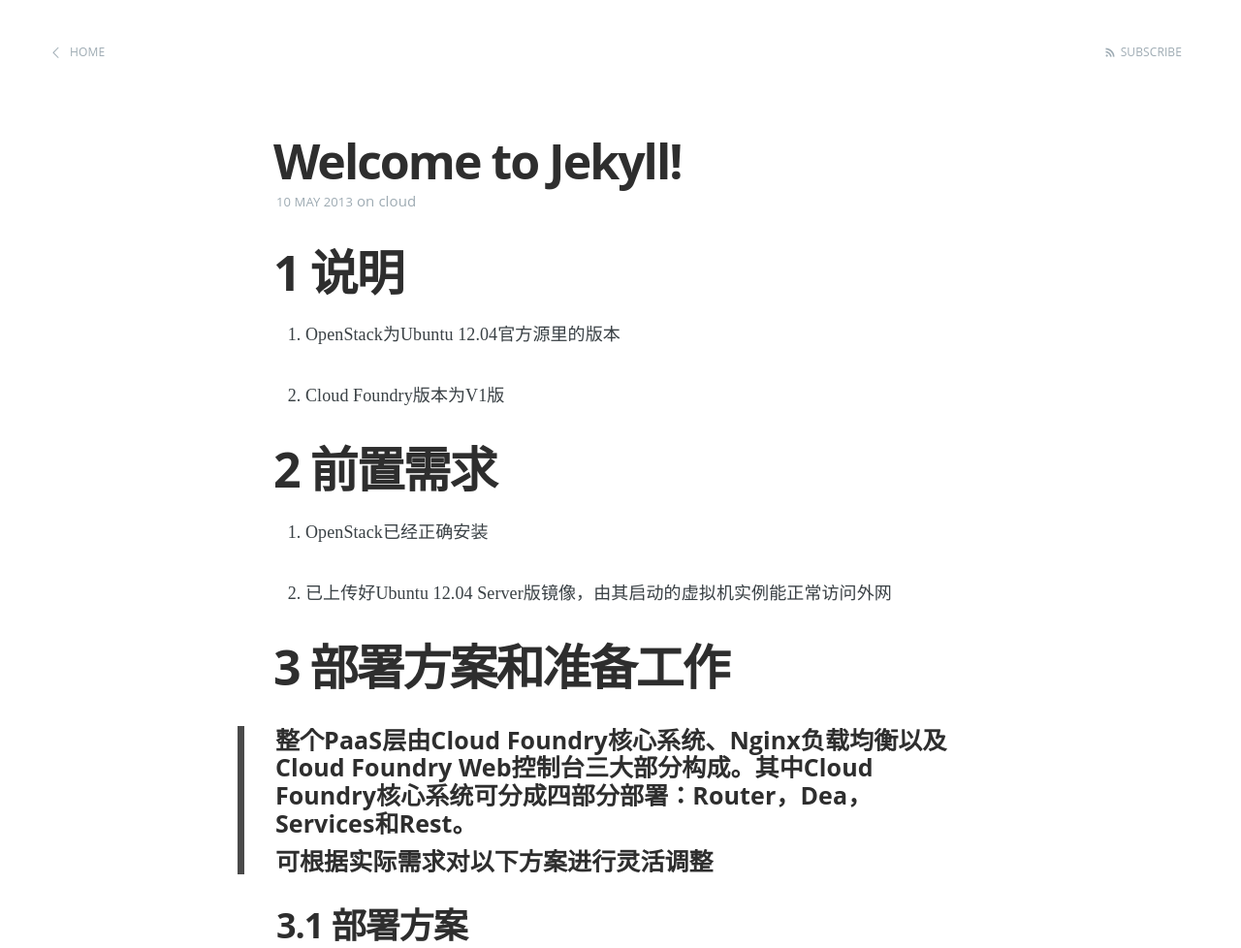
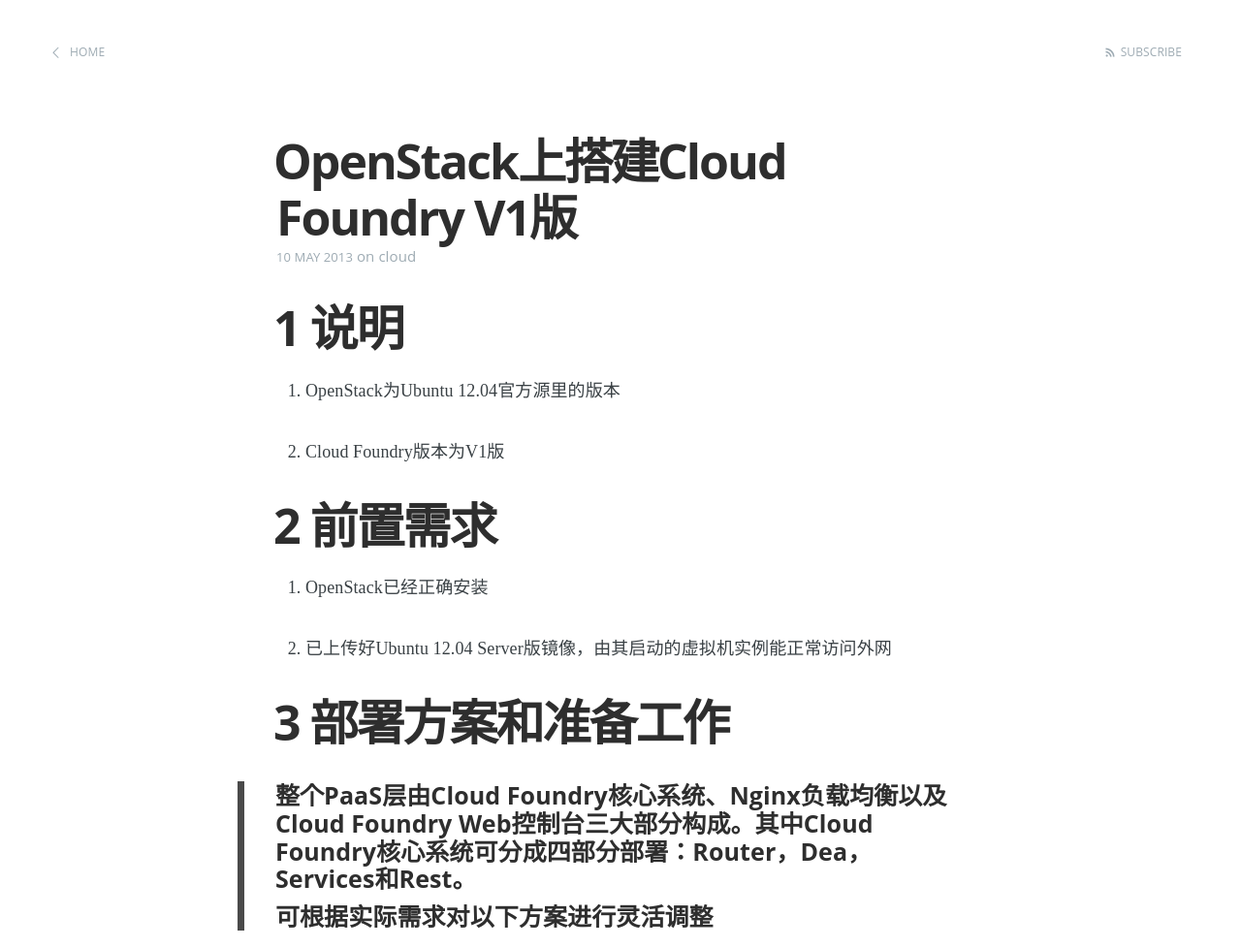
Before and after one commit to lcx412/lcx412.github.io, a plain HTML site: page cloud/2013/05/10/OpenStack上部署Cloud_Foundry_V1版.html in a window 1280 px wide. Shown: the top 978 px of the page at 97% size. Drawn offline with Linux system fonts and the light colour scheme.

Commit message:
修改文章标题

```diff
--- a/cloud/2013/05/10/OpenStack上部署Cloud_Foundry_V1版.html
+++ b/cloud/2013/05/10/OpenStack上部署Cloud_Foundry_V1版.html
@@ -31,7 +31,7 @@
     <article class="post">
 
         <header class="post-header">
-            <h1 class="post-title">Welcome to Jekyll!</h1>
+            <h1 class="post-title">OpenStack上搭建Cloud Foundry V1版</h1>
             <section class="post-meta">
                 <time class="post-date" datetime="2013-05-10">10 May 2013</time>
 
@@ -55,7 +55,7 @@
 
         </span> -->
 
-        <!-- <h1 class="post-title">Welcome to Jekyll!</h1> -->
+        <!-- <h1 class="post-title">OpenStack上搭建Cloud Foundry V1版</h1> -->
 
         <section class="post-content">
             <h1>1 说明</h1>
@@ -538,7 +538,7 @@
             <!-- Share links section -->
             <section class="share">
     <h4>Share this post</h4>
-    <a class="icon-twitter" href="http://twitter.com/share?text=Welcome to Jekyll!&amp;url=http://chengxiang.me/cloud/2013/05/10/OpenStack%E4%B8%8A%E9%83%A8%E7%BD%B2Cloud_Foundry_V1%E7%89%88.html"
+    <a class="icon-twitter" href="http://twitter.com/share?text=OpenStack上搭建Cloud Foundry V1版&amp;url=http://chengxiang.me/cloud/2013/05/10/OpenStack%E4%B8%8A%E9%83%A8%E7%BD%B2Cloud_Foundry_V1%E7%89%88.html"
         onclick="window.open(this.href, 'twitter-share', 'width=550,height=235');return false;">
         <span class="hidden">Twitter</span>
     </a>
--- a/rss.xml
+++ b/rss.xml
@@ -10,7 +10,7 @@
     <description>Blogging about stuffs</description>
     <pubDate>Fri, 10 May 2013 18:18:00 +0800</pubDate>
     <item>
-      <title>Welcome to Jekyll!</title>
+      <title>OpenStack上搭建Cloud Foundry V1版</title>
       <link>rss/cloud/2013/05/10/OpenStack%E4%B8%8A%E9%83%A8%E7%BD%B2Cloud_Foundry_V1%E7%89%88.html</link>
       <description>&lt;h1&gt;1 说明&lt;/h1&gt;
 </description>
```
Also changed, not shown: index.html (+1 -1 lines), 2 other files.
